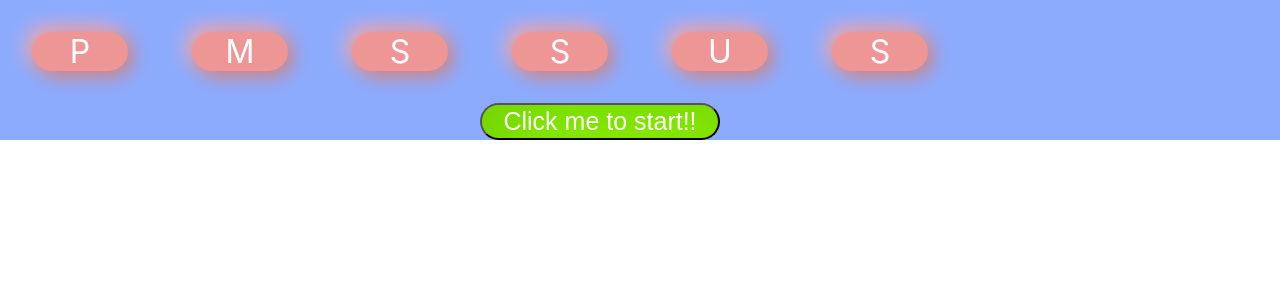
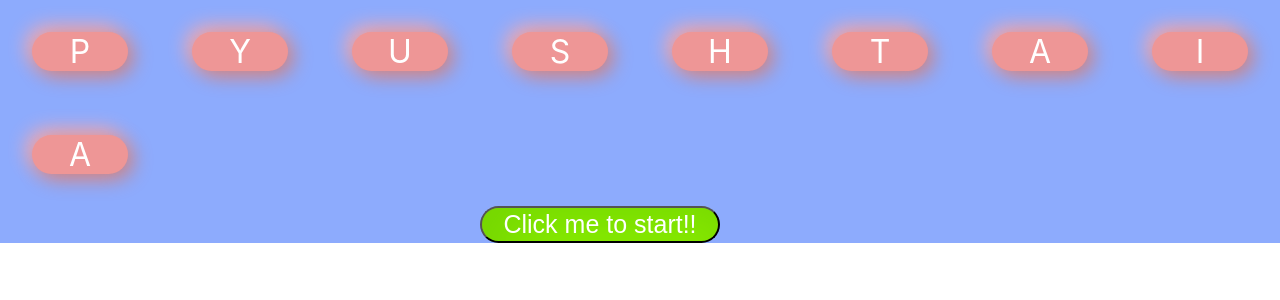
Before and after one commit to hakeemee1/Lab-React, a React (Create React App) app in the folder card-game/: page / in a window 1280 px wide. Shown: the top 300 px of the page. Built offline with nearby package versions, Linux system fonts and the light colour scheme.

Commit message:
Explain about the game

```diff
--- a/card-game/src/App.js
+++ b/card-game/src/App.js
@@ -13,7 +13,7 @@ function App() {
 
   return (
     <div className="game">
-      <WordCard value="MSSPSU" />
+      <WordCard value="psuhatyai" />
       <button
         className="ready"
         onClick={() => {
```
Also changed, not shown: 1 other file (tests, documents, lock files or other folders).
